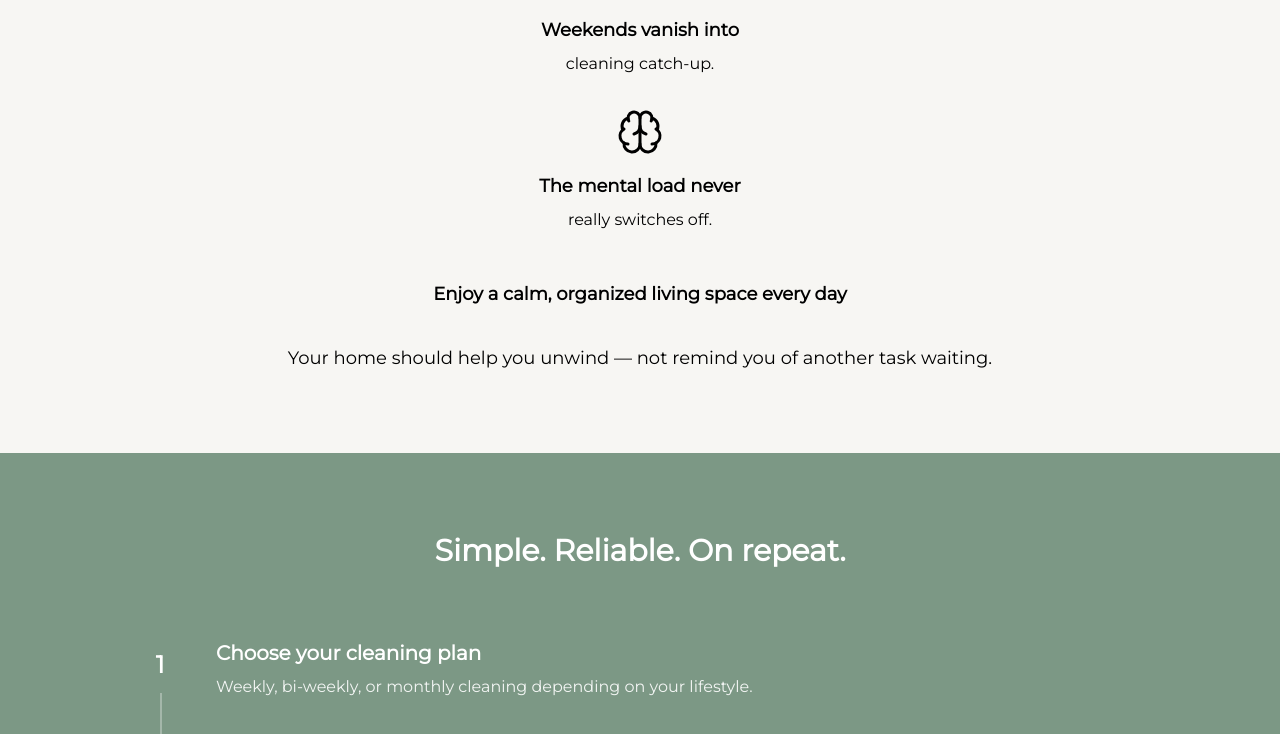
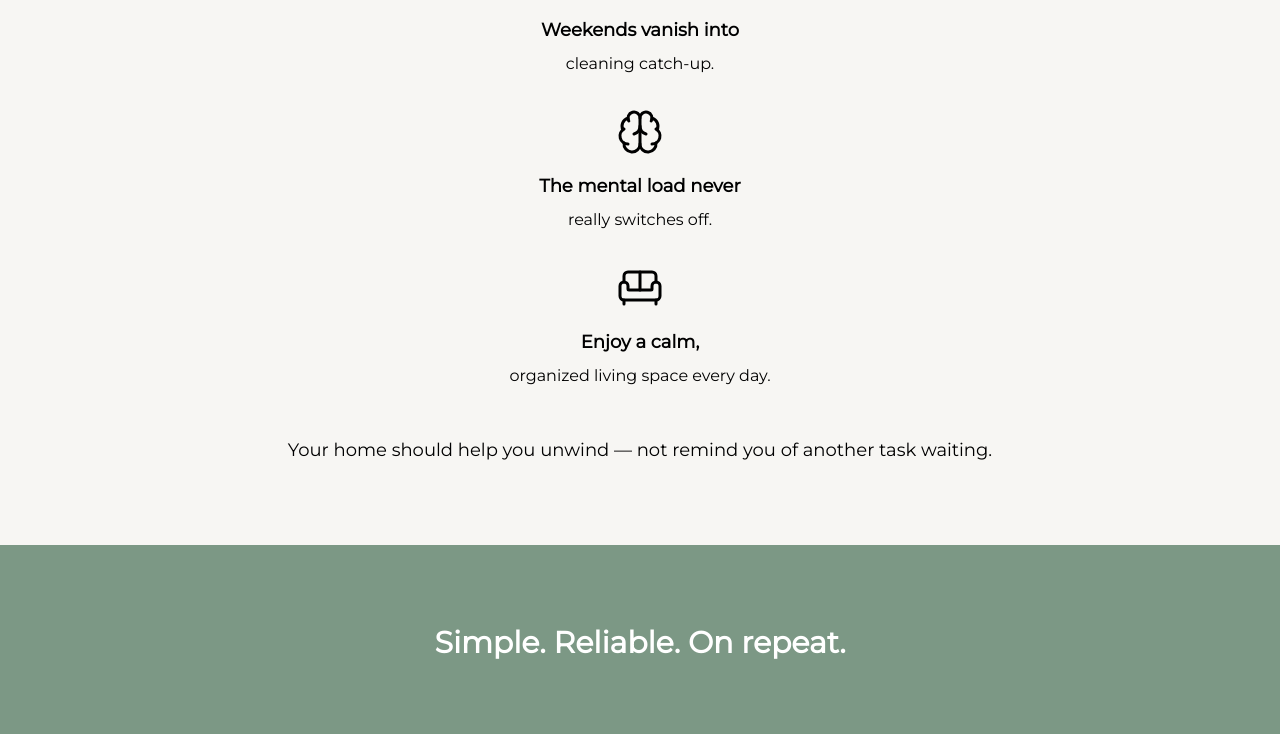
Before and after one commit to Gbolahan007/quick-clean, a Next.js app: page /en in a window 1280 px wide. Shown: the part 1026-1760 px from the top of the page. Built offline with nearby package versions, Linux system fonts and the light colour scheme.

Commit message:
updated problem section

```diff
--- a/app/components/Home/ProblemSection.tsx
+++ b/app/components/Home/ProblemSection.tsx
@@ -1,5 +1,5 @@
 import { useTranslations } from "next-intl";
-import { Briefcase, Calendar, Brain } from "lucide-react";
+import { Briefcase, Calendar, Brain, Sofa } from "lucide-react";
 
 export default function ProblemSection() {
   const t = useTranslations("landing");
@@ -20,6 +20,11 @@ export default function ProblemSection() {
       title: t("problem.mental.title"),
       subtitle: t("problem.mental.subtitle"),
     },
+    {
+      icon: Sofa,
+      title: t("problem.calm.title"),
+      subtitle: t("problem.calm.subtitle"),
+    },
   ];
 
   return (
@@ -32,8 +37,8 @@ export default function ProblemSection() {
           </h2>
         </div>
 
-        {/* Three Column Grid */}
-        <div className="grid md:grid-cols-3 gap-8 mb-12">
+        {/* Four Column Grid */}
+        <div className="grid sm:grid-cols-2 md:grid-cols-4 gap-8 mb-12">
           {painPoints.map((point, index) => {
             const Icon = point.icon;
             return (
@@ -47,18 +52,20 @@ export default function ProblemSection() {
                 <h3 className="text-lg font-bold text-black mb-2">
                   {point.title}
                 </h3>
-                <p className="text-base text-black">{point.subtitle}</p>
+                {point.subtitle && (
+                  <p className="text-base text-black">{point.subtitle}</p>
+                )}
               </div>
             );
           })}
         </div>
 
         {/* Positive pivot — benefits.4 */}
-        <div className="text-center mb-8">
+        {/* <div className="text-center mb-8">
           <p className="inline-block text-lg font-semibold text-black border-b-2 border-black pb-1">
             {t("transformation.benefits.4")}
           </p>
-        </div>
+        </div> */}
 
         {/* Bottom Text */}
         <div className="text-center">
--- a/messages/en.json
+++ b/messages/en.json
@@ -912,6 +912,10 @@
         "title": "The mental load never",
         "subtitle": "really switches off."
       },
+      "calm": {
+        "title": "Enjoy a calm,",
+        "subtitle": "organized living space every day."
+      },
       "conclusion": "Your home should help you unwind — not remind you of another task waiting."
     },
     "transformation": {
--- a/messages/fi.json
+++ b/messages/fi.json
@@ -897,6 +897,7 @@
       "ctaSecondary": "Miten se toimii",
       "trustText": "Kiireisten kotitalouksien luottama palvelu Tampereella"
     },
+
     "problem": {
       "headline": "Aikasi ei saisi hävitä kotitöihin.",
       "workdays": {
@@ -911,8 +912,13 @@
         "title": "Henkinen kuorma ei",
         "subtitle": "koskaan oikein sammukaan."
       },
+      "calm": {
+        "title": "Nauti rauhallisesta,",
+        "subtitle": "järjestyksessä olevasta kodista joka päivä."
+      },
       "conclusion": "Kotisi pitäisi auttaa sinua rentoutumaan — ei muistuttaa sinua odottavasta tehtävästä."
     },
+
     "transformation": {
       "headline": "Kuvittele tulevasi kotiin, jossa kaikki on 'jo tehty.'",
       "intro": "Puhdas, rauhallinen koti muuttaa koko viikkosi tunnelman.",
```
Also changed, not shown: app/components/booking/FormField.tsx (+1 -1 lines).
